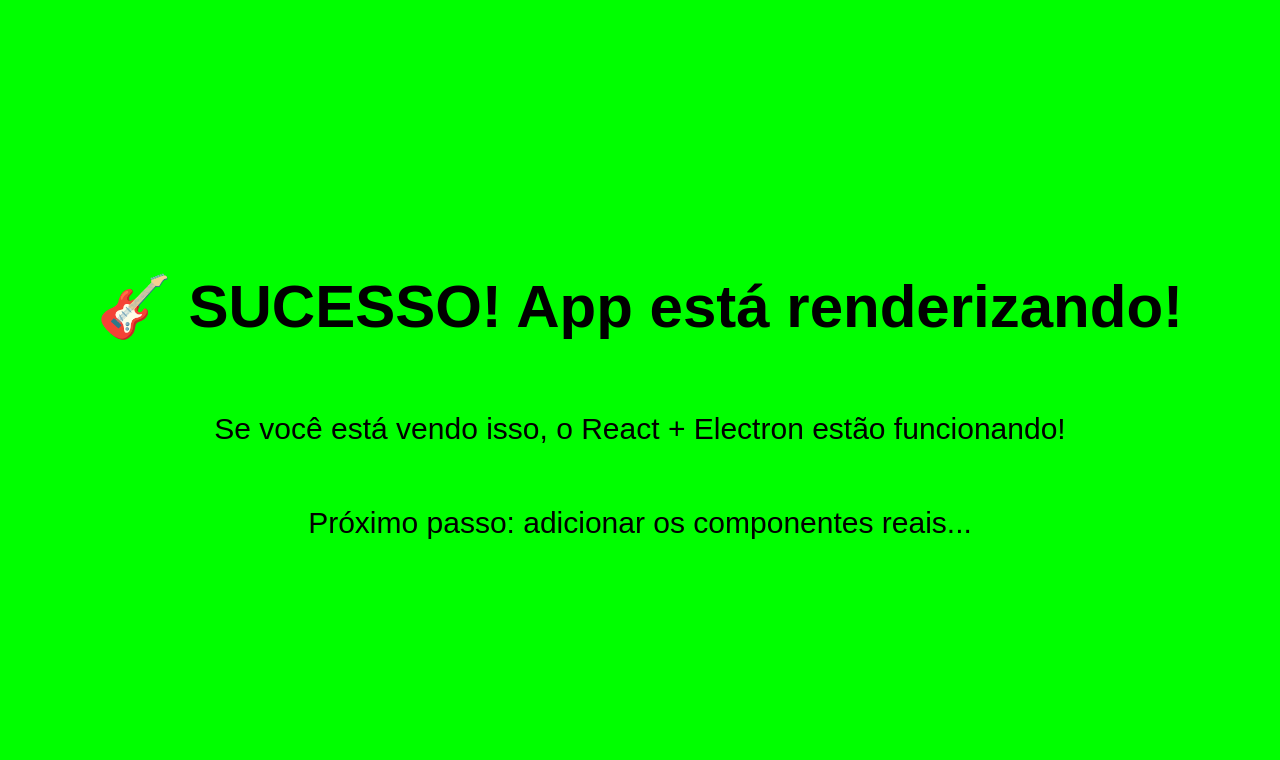
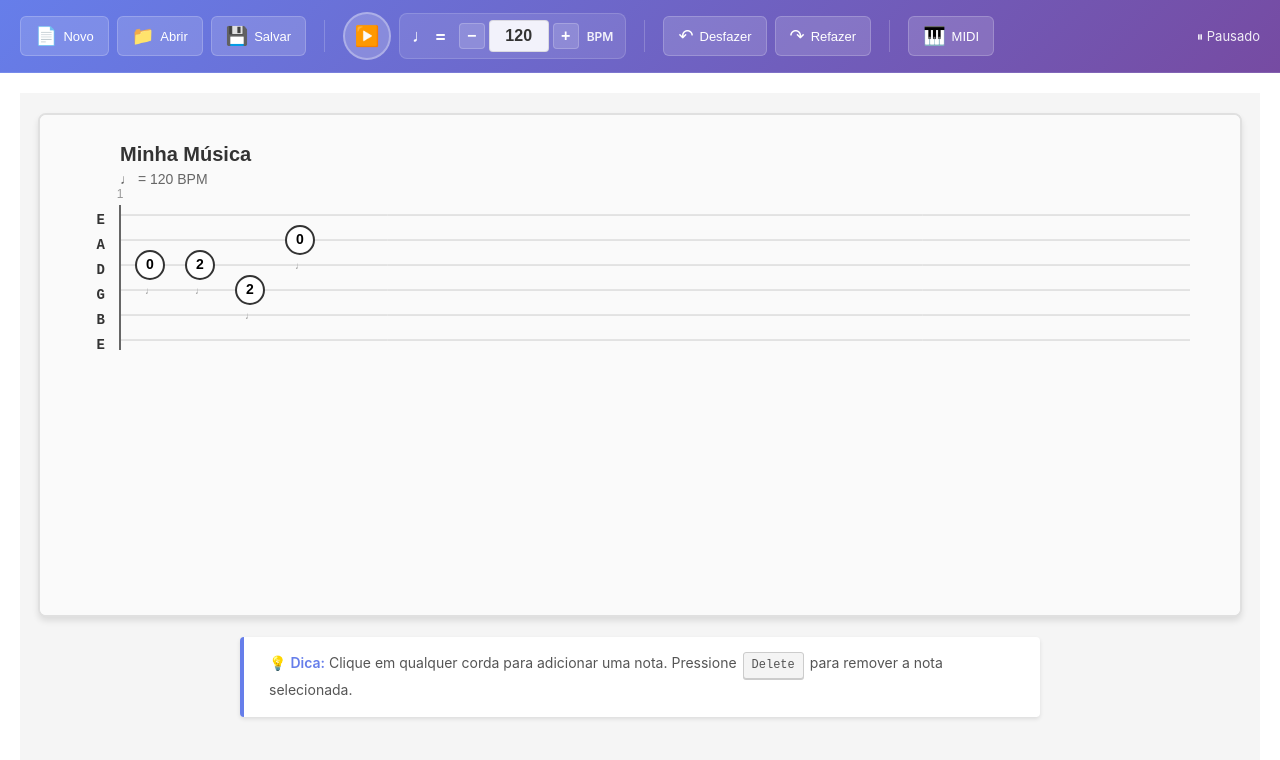
Before and after one commit to marcellopato/guitar-pro-ai, a React (Create React App) app: page / in a window 1280 px wide. Shown: the top 760 px of the page. Built offline with nearby package versions, Linux system fonts and the light colour scheme.

Commit message:
feat: restaura interface completa - Toolbar, TabEditor, AudioEngine funcionando

```diff
--- a/src/App.js
+++ b/src/App.js
@@ -1,27 +1,151 @@
-import React from 'react';
+import React, { useState } from 'react';
+import './components/App.css';
+import Toolbar from './components/Toolbar';
+import TabEditor from './components/TabEditor';
+import AudioEngine from './components/AudioEngine';
+// import AIAssistant from './components/AIAssistant'; // Temporariamente desabilitado devido a conflito Tone.js
+
+const sampleTab = {
+  title: 'Minha Música',
+  tempo: 120,
+  tracks: [
+    {
+      id: 1,
+      instrument: 'guitar',
+      tuning: ['E', 'A', 'D', 'G', 'B', 'E'],
+      measures: [
+        {
+          id: 1,
+          notes: [
+            { id: 1, string: 2, fret: 0, duration: '4n' },
+            { id: 2, string: 2, fret: 2, duration: '4n' },
+            { id: 3, string: 3, fret: 2, duration: '4n' },
+            { id: 4, string: 1, fret: 0, duration: '4n' }
+          ]
+        }
+      ]
+    }
+  ]
+};
 
 function App() {
-  console.log('🎸 App component renderizando...');
+  const [currentTab, setCurrentTab] = useState(sampleTab);
+  const [isPlaying, setIsPlaying] = useState(false);
+  const [selectedNote, setSelectedNote] = useState(null);
+  const [hasUnsavedChanges, setHasUnsavedChanges] = useState(false);
+
+  // Handlers do Toolbar
+  const handleTempoChange = (newTempo) => {
+    setCurrentTab({ ...currentTab, tempo: newTempo });
+    setHasUnsavedChanges(true);
+  };
+
+  const handlePlayToggle = () => {
+    setIsPlaying(!isPlaying);
+  };
+
+  const handlePlaybackEnd = () => {
+    setIsPlaying(false);
+  };
+
+  const handleNew = () => {
+    if (hasUnsavedChanges) {
+      if (!window.confirm('Você tem alterações não salvas. Deseja continuar?')) {
+        return;
+      }
+    }
+    setCurrentTab({
+      title: 'Nova Música',
+      tempo: 120,
+      tracks: [{
+        id: 1,
+        instrument: 'guitar',
+        tuning: ['E', 'A', 'D', 'G', 'B', 'E'],
+        measures: [{ id: 1, notes: [] }]
+      }]
+    });
+    setHasUnsavedChanges(false);
+  };
+
+  const handleOpen = () => {
+    alert('Funcionalidade de abrir arquivo será implementada na próxima fase!');
+  };
+
+  const handleSave = () => {
+    // Simula salvamento
+    console.log('Salvando projeto:', currentTab);
+    alert('Projeto salvo! (simulação)');
+    setHasUnsavedChanges(false);
+  };
+
+  // Handlers do TabEditor
+  const handleNoteAdd = (newNote) => {
+    const newTab = { ...currentTab };
+    newTab.tracks[0].measures[0].notes.push(newNote);
+    setCurrentTab(newTab);
+    setHasUnsavedChanges(true);
+  };
+
+  const handleNoteRemove = (noteId) => {
+    const newTab = { ...currentTab };
+    newTab.tracks[0].measures[0].notes = newTab.tracks[0].measures[0].notes.filter(
+      note => note.id !== noteId
+    );
+    setCurrentTab(newTab);
+    setSelectedNote(null);
+    setHasUnsavedChanges(true);
+  };
+
+  const handleNoteSelect = (note) => {
+    setSelectedNote(note);
+  };
+
+  // Handler da IA
+  const handleSuggestion = (suggestion) => {
+    const newTab = { ...currentTab };
+    newTab.tracks[0].measures[0].notes = [
+      ...newTab.tracks[0].measures[0].notes,
+      ...suggestion
+    ];
+    setCurrentTab(newTab);
+    setHasUnsavedChanges(true);
+  };
 
   return (
-    <div style={{
-      position: 'fixed',
-      top: 0,
-      left: 0,
-      width: '100vw',
-      height: '100vh',
-      backgroundColor: '#00ff00',
-      color: 'black',
-      display: 'flex',
-      alignItems: 'center',
-      justifyContent: 'center',
-      flexDirection: 'column',
-      fontSize: '30px',
-      fontFamily: 'Arial'
-    }}>
-      <h1>🎸 SUCESSO! App está renderizando!</h1>
-      <p>Se você está vendo isso, o React + Electron estão funcionando!</p>
-      <p>Próximo passo: adicionar os componentes reais...</p>
+    <div className="App">
+      <Toolbar
+        tempo={currentTab.tempo}
+        onTempoChange={handleTempoChange}
+        isPlaying={isPlaying}
+        onPlayToggle={handlePlayToggle}
+        onNew={handleNew}
+        onOpen={handleOpen}
+        onSave={handleSave}
+        hasUnsavedChanges={hasUnsavedChanges}
+      />
+
+      <div className="main-content">
+        <div className="editor-area">
+          <TabEditor
+            tab={currentTab}
+            onNoteAdd={handleNoteAdd}
+            onNoteRemove={handleNoteRemove}
+            selectedNote={selectedNote}
+            onNoteSelect={handleNoteSelect}
+          />
+        </div>
+
+        {/* Painel IA temporariamente desabilitado devido a conflito de versão Tone.js */}
+        {/* <div className="ai-panel">
+          <AIAssistant currentTab={currentTab} onSuggestion={handleSuggestion} />
+        </div> */}
+      </div>
+
+      <AudioEngine
+        tab={currentTab}
+        isPlaying={isPlaying}
+        onPlaybackEnd={handlePlaybackEnd}
+      />
     </div>
   );
 }
```
Also changed, not shown: electron/main.js (+2 -5 lines).
